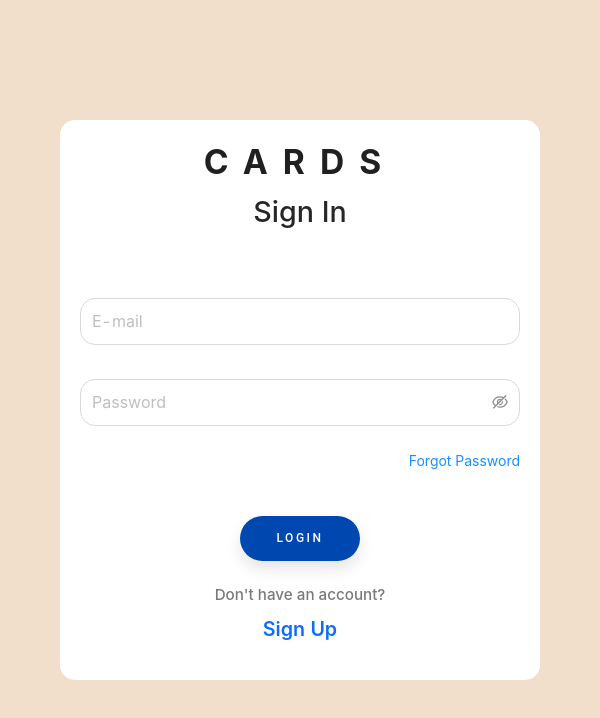
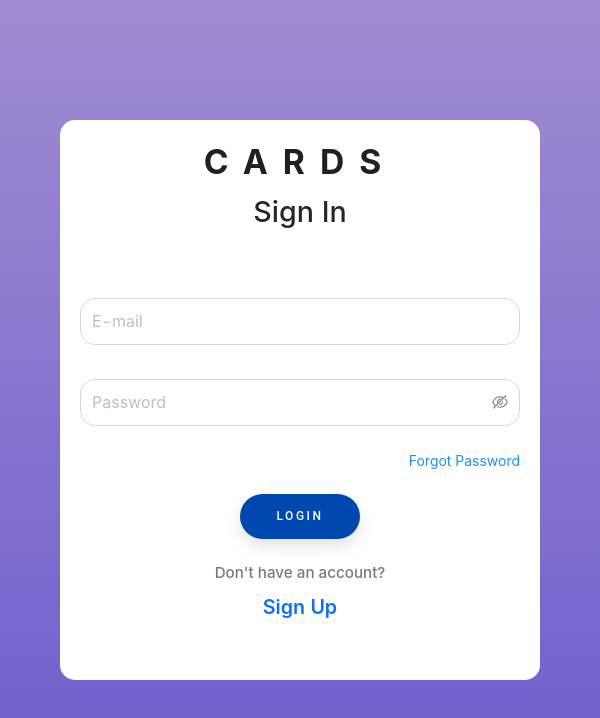
Before and after one commit to KromoS1/fryday-erik-roma, a React (Create React App) app: page /#/login in a window 600 px wide. Shown: the top 718 px of the page. Built offline with nearby package versions, Linux system fonts and the light colour scheme; no server answers.

Commit message:
update dev

```diff
--- a/src/StylesCommon/StyleAuth.scss
+++ b/src/StylesCommon/StyleAuth.scss
@@ -81,6 +81,14 @@
     border-radius: 15px;
   }
 
+  @media screen and (min-height: 600px) and (max-height: 800px){
+    height: 75%;
+  }
+
+  @media screen and (min-height: 800px) and (max-height: 800px){
+    height: 70%;
+  }
+
   @media screen and (min-height: 800px){
     height: 70%;
   }
@@ -98,20 +106,10 @@
   width: 100%;
   @include displayFlex(row,space-around,"");
 
-  @media screen and (min-width: 420px) and (max-width: 600px){
-    margin-top:0;
-    margin-bottom: 5%;
-  }
-  @media screen and (min-width: 600px) and (max-width: 1000px) {
-    margin-top: 10%;
-    margin-bottom: 5%;
-  }
-  @media screen and (min-width: 1000px) and (max-width: 1200px) {
-    margin-top: 15%;
+  @media screen and (min-width: 420px) and (max-width: 1200px){
     margin-bottom: 5%;
   }
   @media screen and (min-width: 1200px) {
-    margin-top: 15%;
     margin-bottom: 4%;
   }
 }
--- a/src/api/api.ts
+++ b/src/api/api.ts
@@ -47,6 +47,7 @@ export type ParamsSetNewPasswordType = {
     password: string
     resetPasswordToken: string
 }
+
 const axiosInstance = axios.create({
     baseURL: 'https://neko-back.herokuapp.com/2.0',
     withCredentials: true,
--- a/src/app/AppStyle.module.scss
+++ b/src/app/AppStyle.module.scss
@@ -5,5 +5,5 @@
   width: 100vw;
   height: 100vh;
   position:relative;
-  background-color: $ColorBack;
+  background: linear-gradient(180deg, #a18cd0 0%, #6d5dce 100%);
 }
```
